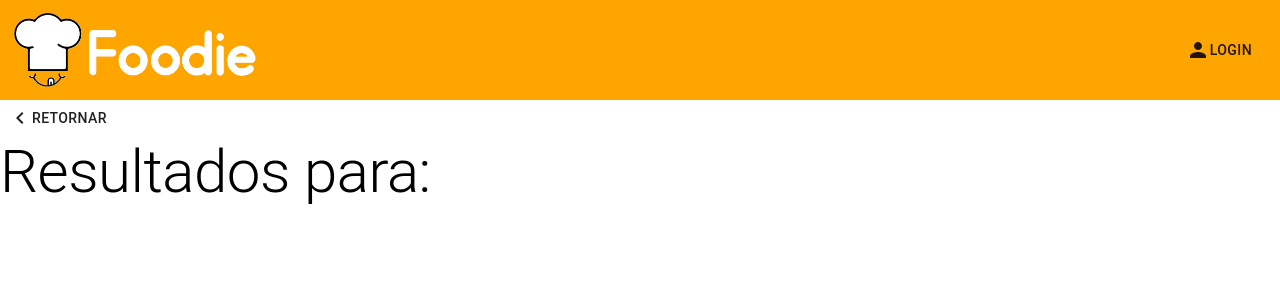
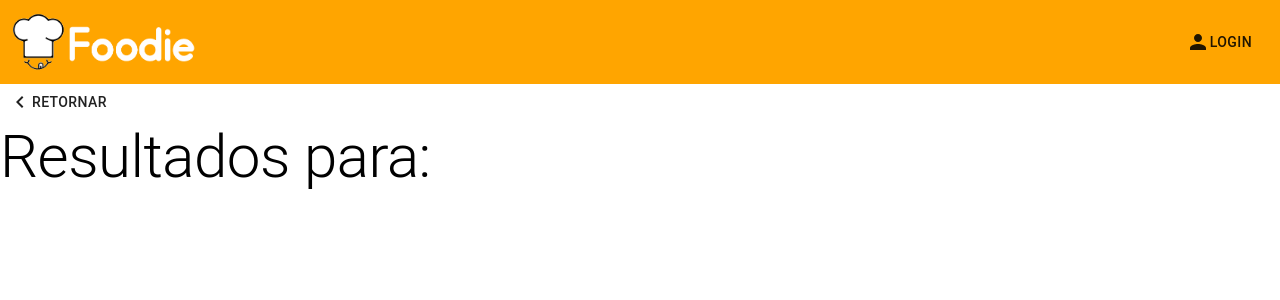
Before and after one commit to rubenavrebelo/ipm-foodie-app, a React (Create React App) app: page /search in a window 1280 px wide. Shown: the top 300 px of the page. Built offline with nearby package versions, Linux system fonts and the light colour scheme.

Commit message:
Logo resize

```diff
--- a/src/components/navbar.tsx
+++ b/src/components/navbar.tsx
@@ -61,7 +61,7 @@ class Navbar extends React.Component<PropsWithStyles, State>{
         return (
             <AppBar style={{ background: 'orange', position: 'relative' }} elevation={0}>
                 <Toolbar style={{ padding: '10px' }}>
-                    <img src={logo} style={{ width: '20%' }} />
+                    <img src={logo} style={{ width: '15%' }} />
                     <div style={{ right: '20px', position: 'absolute' }}>
                         {(this.state.username !== '' && this.state.currentUser) ?
                             <Grid container alignItems="center">
--- a/src/pages/search-results.tsx
+++ b/src/pages/search-results.tsx
@@ -1,6 +1,6 @@
 import * as React from 'react';
 import CookingPost from '../components/feed-post';
-import { Typography, Button } from '@material-ui/core';
+import { Typography, Button, Grid } from '@material-ui/core';
 import { RecipesObject, Recipe, Recipes } from '../dt/recipes';
 import { RouteComponentProps, navigate } from '@reach/router';
 import ChevronLeftIcon from '@material-ui/icons/ChevronLeft'
@@ -37,7 +37,9 @@ class SearchResultsPage extends React.Component<Prop & RouteComponentProps> {
             <div>
                 <Button onClick={this.goBack}><ChevronLeftIcon /> Retornar</Button>
                 <Typography variant={'h2'}>Resultados para:</Typography><Typography variant={'h4'}></Typography>
-                {this.generatePosts()}
+                <Grid container style={{ padding: '15px', paddingLeft: '20px' }}>
+                    {this.generatePosts()}
+                </Grid>
             </div>
         )
     }
```
